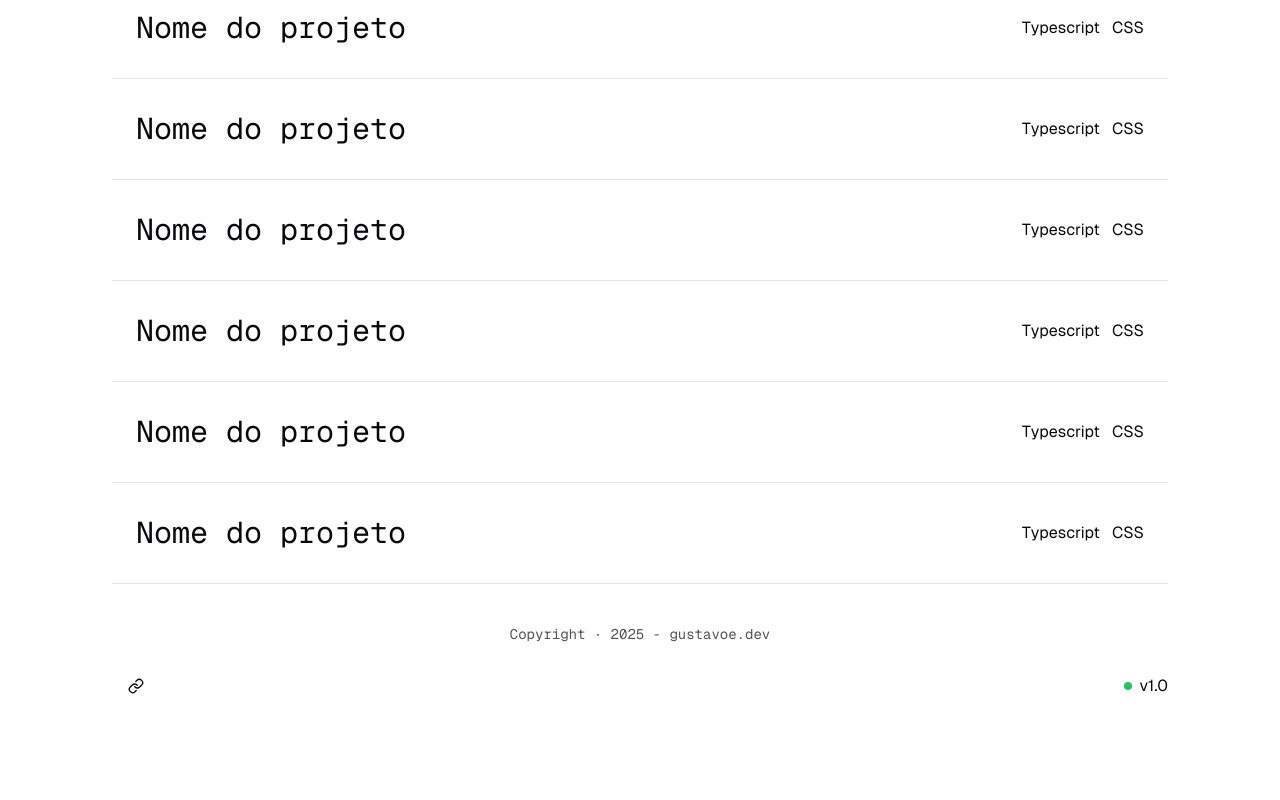
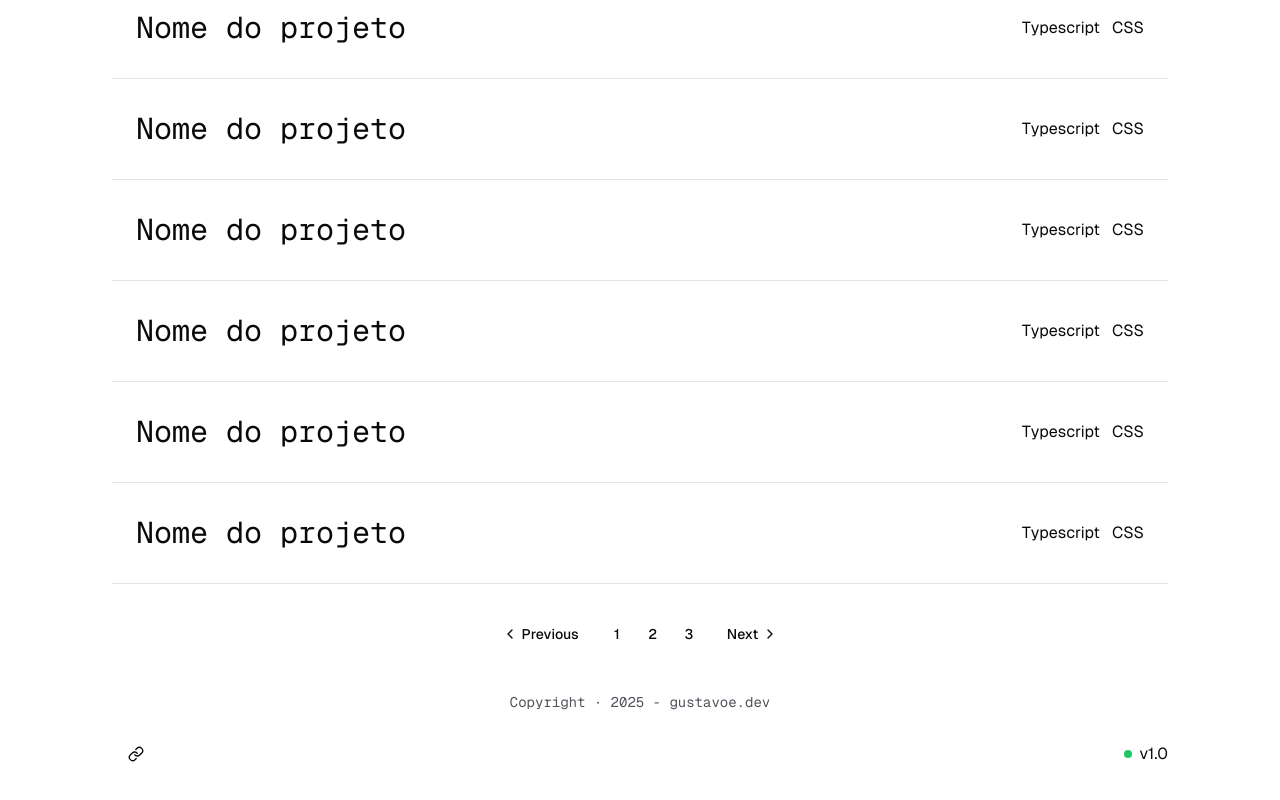
Before and after one commit to GustavoeDev/gustavodev-portfolio, a Next.js app: page /projects in a window 1280 px wide. Shown: the part 658-1458 px from the top of the page. Before the commit the page ends 1402 px from the top, so only its background shows below. Built offline with nearby package versions, Linux system fonts and the light colour scheme.

Commit message:
feat: add pagination component and integrate it into projects page for improved navigation

```diff
--- a/src/app/projects/page.tsx
+++ b/src/app/projects/page.tsx
@@ -3,6 +3,16 @@
 import AnimationHover from "@/components/shared/animation-hover";
 import Project from "@/components/shared/project";
 import { useState } from "react";
+
+import {
+  Pagination,
+  PaginationContent,
+  PaginationEllipsis,
+  PaginationItem,
+  PaginationLink,
+  PaginationNext,
+  PaginationPrevious,
+} from "@/components/ui/pagination";
 
 export default function Projects() {
   const [isSelected, setIsSelected] = useState<string | null>("");
@@ -66,6 +76,23 @@ export default function Projects() {
           <Project />
           <Project />
         </div>
+        <div className="mt-8">
+          <Pagination>
+            <PaginationContent>
+              <PaginationItem>
+                <PaginationPrevious href="#" />
+              </PaginationItem>
+              <PaginationItem>
+                <PaginationLink href="#">1</PaginationLink>
+                <PaginationLink href="#">2</PaginationLink>
+                <PaginationLink href="#">3</PaginationLink>
+              </PaginationItem>
+              <PaginationItem>
+                <PaginationNext href="#" />
+              </PaginationItem>
+            </PaginationContent>
+          </Pagination>
+        </div>
       </div>
     </div>
   );
--- /dev/null
+++ b/src/components/ui/pagination.tsx
@@ -0,0 +1,117 @@
+import * as React from "react"
+import { ChevronLeft, ChevronRight, MoreHorizontal } from "lucide-react"
+
+import { cn } from "@/lib/utils"
+import { ButtonProps, buttonVariants } from "@/components/ui/button"
+
+const Pagination = ({ className, ...props }: React.ComponentProps<"nav">) => (
+  <nav
+    role="navigation"
+    aria-label="pagination"
+    className={cn("mx-auto flex w-full justify-center", className)}
+    {...props}
+  />
+)
+Pagination.displayName = "Pagination"
+
+const PaginationContent = React.forwardRef<
+  HTMLUListElement,
+  React.ComponentProps<"ul">
+>(({ className, ...props }, ref) => (
+  <ul
+    ref={ref}
+    className={cn("flex flex-row items-center gap-1", className)}
+    {...props}
+  />
+))
+PaginationContent.displayName = "PaginationContent"
+
+const PaginationItem = React.forwardRef<
+  HTMLLIElement,
+  React.ComponentProps<"li">
+>(({ className, ...props }, ref) => (
+  <li ref={ref} className={cn("", className)} {...props} />
+))
+PaginationItem.displayName = "PaginationItem"
+
+type PaginationLinkProps = {
+  isActive?: boolean
+} & Pick<ButtonProps, "size"> &
+  React.ComponentProps<"a">
+
+const PaginationLink = ({
+  className,
+  isActive,
+  size = "icon",
+  ...props
+}: PaginationLinkProps) => (
+  <a
+    aria-current={isActive ? "page" : undefined}
+    className={cn(
+      buttonVariants({
+        variant: isActive ? "outline" : "ghost",
+        size,
+      }),
+      className
+    )}
+    {...props}
+  />
+)
+PaginationLink.displayName = "PaginationLink"
+
+const PaginationPrevious = ({
+  className,
+  ...props
+}: React.ComponentProps<typeof PaginationLink>) => (
+  <PaginationLink
+    aria-label="Go to previous page"
+    size="default"
+    className={cn("gap-1 pl-2.5", className)}
+    {...props}
+  >
+    <ChevronLeft className="h-4 w-4" />
+    <span>Previous</span>
+  </PaginationLink>
+)
+PaginationPrevious.displayName = "PaginationPrevious"
+
+const PaginationNext = ({
+  className,
+  ...props
+}: React.ComponentProps<typeof PaginationLink>) => (
+  <PaginationLink
+    aria-label="Go to next page"
+    size="default"
+    className={cn("gap-1 pr-2.5", className)}
+    {...props}
+  >
+    <span>Next</span>
+    <ChevronRight className="h-4 w-4" />
+  </PaginationLink>
+)
+PaginationNext.displayName = "PaginationNext"
+
+const PaginationEllipsis = ({
+  className,
+  ...props
+}: React.ComponentProps<"span">) => (
+  <span
+    aria-hidden
+    className={cn("flex h-9 w-9 items-center justify-center", className)}
+    {...props}
+  >
+    <MoreHorizontal className="h-4 w-4" />
+    <span className="sr-only">More pages</span>
+  </span>
+)
+PaginationEllipsis.displayName = "PaginationEllipsis"
+
+export {
+  Pagination,
+  PaginationContent,
+  PaginationLink,
+  PaginationItem,
+  PaginationPrevious,
+  PaginationNext,
+  PaginationEllipsis,
+}
```
